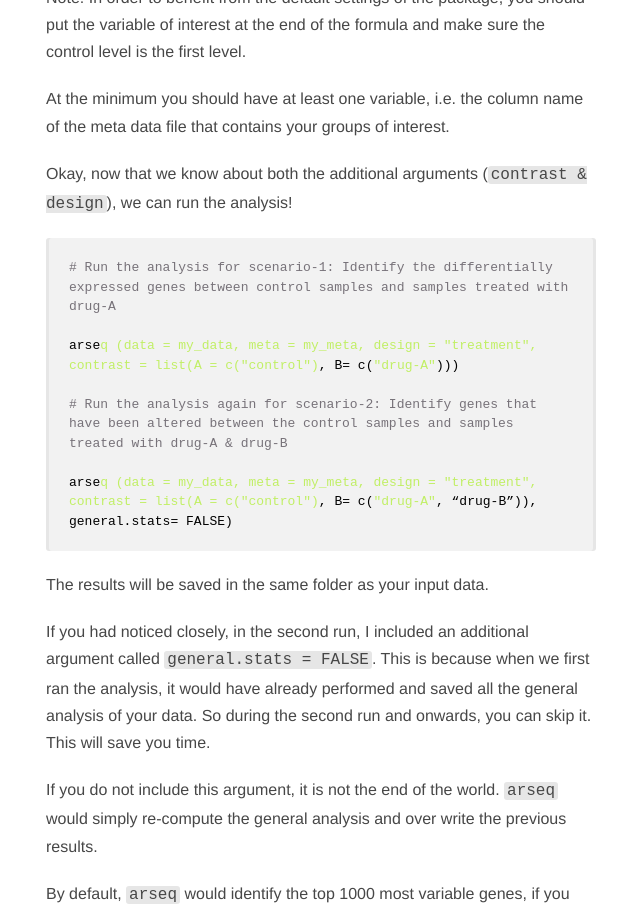
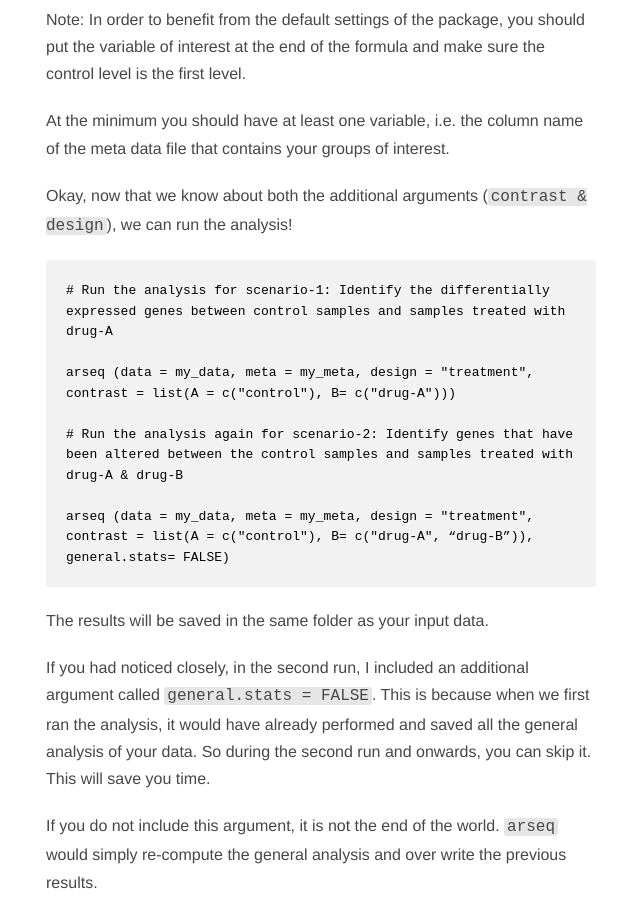
Before and after one commit to jjacklee116/ajitjohnson.github.io, a Jekyll site: the page built from _posts/2019-09-01-arseq.markdown, in a window 1280 px wide and 1400 px high, scrolled down 7426 px. Shown: the top 914 px of the window, without its empty margins (334-974 px from the left). Built offline with Jekyll 4.4.1, drawn with Linux system fonts in a browser that asks for light colours; nearby versions of some CDN libraries; comment, search, counter and statistics services are not loaded; some of the changed text lies outside the part shown.

Commit message:
added yaml

````diff
--- a/_config.yml
+++ b/_config.yml
@@ -8,7 +8,6 @@ highlighter: rouge
 markdown: kramdown
 kramdown:
   input: GFM
-  auto_ids: true
   syntax_highlighter: rouge
 
 plugins: [jekyll-paginate]
--- a/_posts/2019-09-01-arseq.markdown
+++ b/_posts/2019-09-01-arseq.markdown
@@ -77,7 +77,7 @@ Awesome! We have all we need to begin the RNASeq analysis.
 
 First lets install the `arseq` package in R. The package requires a minimum R version of 3.4 and so if you haven’t used R in a while, I first suggest updating it to the latest version and then running the following command in the R console to install ‘arseq`.
 
-```R
+```YAML
 if( !require(devtools) ) install.packages("devtools")
 devtools::install_github( "ajitjohnson/arseq", INSTALL_opts = "--no-multiarch")
 ```
@@ -86,7 +86,7 @@ The package requires a lot of dependencies and so it is probably going to take a
 
 Following installation, we are going to load the package, set the working directory and then load your data into the R environment. `Working directory` is nothing but the path to the folder which contains your counts table and meta data files. Let’s go ahead and do that with the following lines of code.
 
-```R
+```YAML
 # Load the package
 
 library("arseq")
@@ -158,7 +158,7 @@ At the minimum you should have at least one variable, i.e. the column name of th
 
 Okay, now that we know about both the additional arguments (`contrast & design`), we can run the analysis!
 
-```R
+```YAML
 # Run the analysis for scenario-1: Identify the differentially expressed genes between control samples and samples treated with drug-A
 
 arseq (data = my_data, meta = my_meta, design = "treatment", contrast = list(A = c("control"), B= c("drug-A")))
@@ -176,7 +176,7 @@ If you do not include this argument, it is not the end of the world. `arseq` wou
 
 By default, `arseq` would identify the top 1000 most variable genes, if you would like to change this, you can pass in an additional argument called `variable.genes = 500` with the number of variable genes that you would like to compute. In this case, 500.
 
-```R
+```YAML
 # For changing the number of variable genes needed
 
 arseq (data = my_data, meta = my_meta, design = "treatment", contrast = list(A = c("control"), B= c("drug-A")),variable.genes = 500)
````
